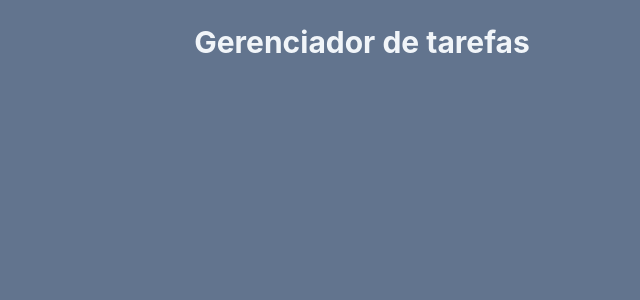
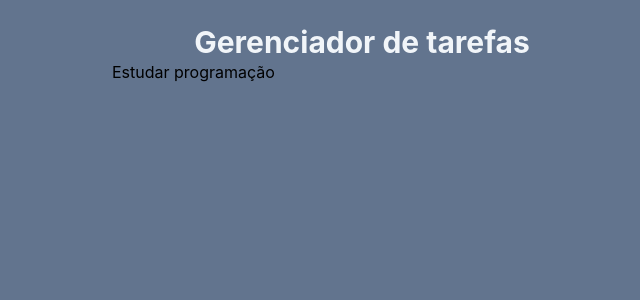
Before and after one commit to Mirelaadev/Gerenciador-de-Tarefas, a React (Vite) app: page / in a window 1280 px wide. Shown: the top 300 px of the page, without its empty margins (278-918 px from the left). Built offline with nearby package versions, Linux system fonts and the light colour scheme.

Commit message:
feat: adiciona renderização das tarefas com props

```diff
--- a/src/App.jsx
+++ b/src/App.jsx
@@ -1,13 +1,24 @@
+import { useState } from "react";
 import AddTasks from "./components/AddTasks";
 import Tasks from "./components/Tasks"
 
 function App() {
+  const [tasks, setTasks] = useState([{
+    id: 1,
+    title: "Estudar programação",
+    description: "Estudar para se tornar desenvolvedor full stack",
+    isCompleted: false
+
+  }]);
+
   return(
     <div className="w-screen h-screen bg-slate-500 flex justify-center p-6">
       <div className="w-[500px]">
         <h1 className="text-3xl text-slate-100 font-bold text-center">
           Gerenciador de tarefas
           </h1>
+          <AddTasks />
+          <Tasks tasks={tasks}/>
 
       </div>
     </div>
--- a/src/components/Tasks.jsx
+++ b/src/components/Tasks.jsx
@@ -1,8 +1,12 @@
-function Tasks() {
-    return (
-        <div>
-            <h1>Tarefas</h1>
-        </div>
-    )
+function Tasks(props) {
+    return(
+        <h1>
+            {props.tasks.map((task) => (
+                <p>{task.title}</p>
+    ))}
+    </h1>
+
+    );
 }
-export default Tasks
+
+export default Tasks;
```
